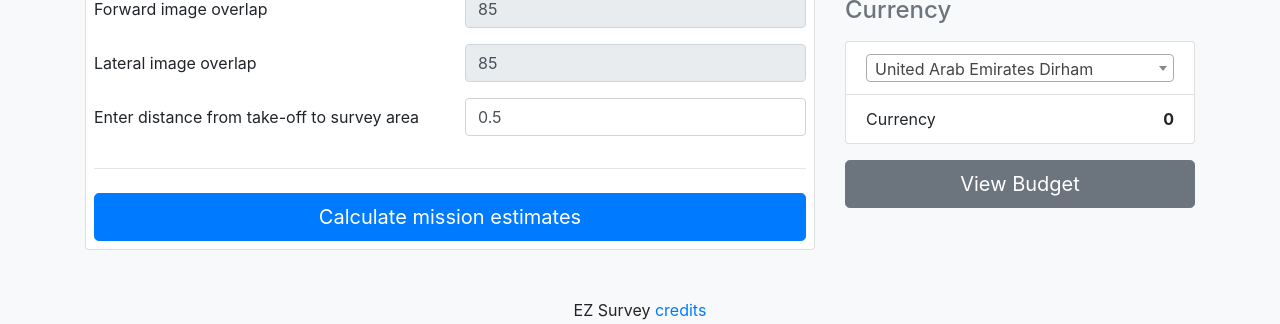
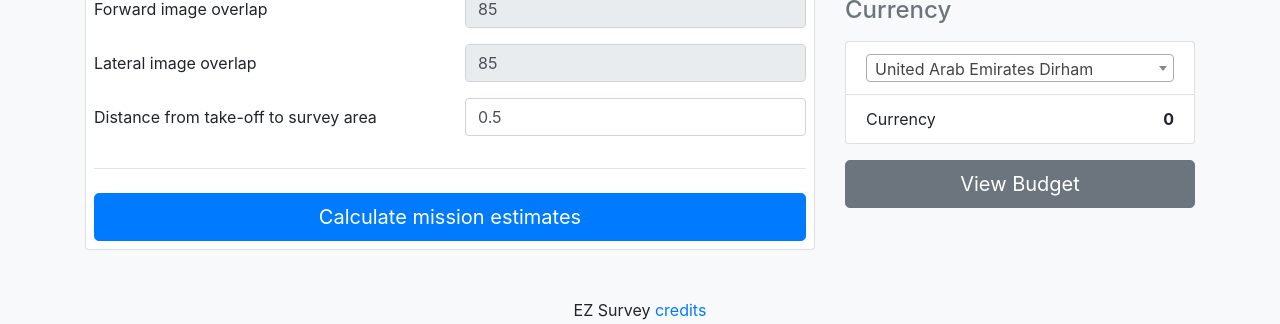
Before and after one commit to codeplayer12/Survey-Planner, a Django app: page / in a window 1280 px wide. Shown: the part 824-1148 px from the top of the page. Run offline with Django 3.2, Linux system fonts and the light colour scheme; data comes from the database, SQL or seed files in the repository; some libraries are stand-ins or nearby versions.

Commit message:
- remove enter from distance take off area - example tool tip on label

```diff
--- a/planner/templates/planner/index.html
+++ b/planner/templates/planner/index.html
@@ -109,7 +109,6 @@
             <strong id='converted_amount'>0 </strong>
           </li>
         </ul>
-
             <button type="submit" class="btn btn-secondary btn-lg btn-block">View Budget</button>
        </form>
 
@@ -222,7 +221,7 @@
             </div>
           </div>
           <div class="form-group row">
-            <label for="lastName" class="col-sm-6 col-form-label">Enter distance from take-off to survey area</label>
+            <label for="lastName" class="col-sm-6 col-form-label" data-toggle="tooltip" data-placement="top" title="Tooltip on top">Distance from take-off to survey area</label>
             <div class="col-sm-6">
               <input type="number" step="0.1" class="form-control" name="take_of_area" value="{{planner_values.take_of_area}}"
                 id="take_of_area" min="0.0" required>
```
